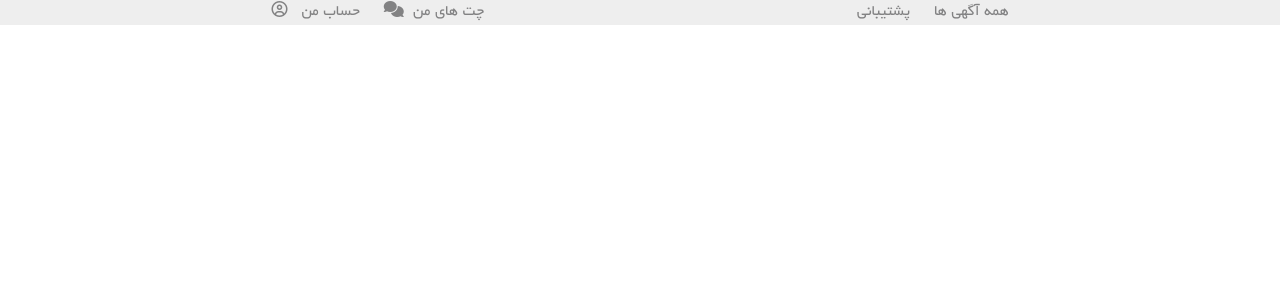
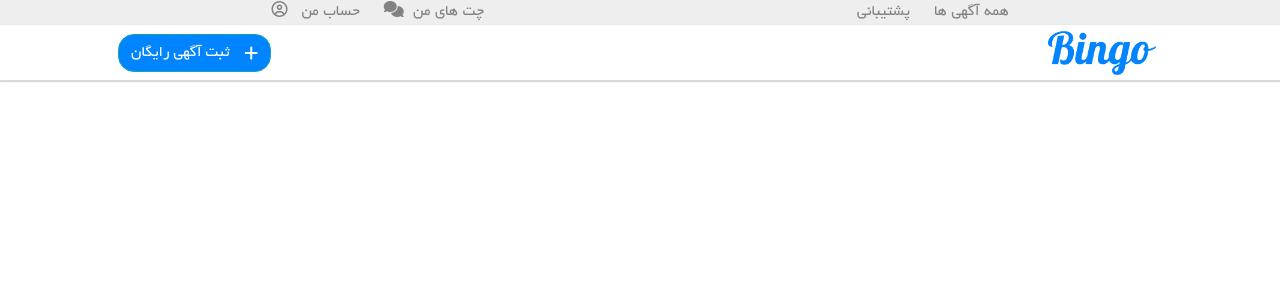
Before and after one commit to Prince989/Bingo_Front, a Nuxt app: page /page in a window 1280 px wide. Shown: the top 300 px of the page. Built offline with nearby package versions, Linux system fonts and the light colour scheme.

Commit message:
initial commit

```diff
--- /dev/null
+++ b/components/headerBT.vue
@@ -0,0 +1,52 @@
+<template>
+  <div>
+    <div class="headerbt-m">
+      <input type="text" class="form-control bg-light text-right" placeholder="...جستجو">
+    </div>
+    <div class="headerbt">
+      <div class="container h-100 d-flex align-items-center pr-5 pl-5">
+        <button class="btn btn-info addbtn d-flex align-items-center" style="font-size: medium"> ثبت آگهی رایگان &nbsp;
+          &nbsp;<i
+            class="fas fa-plus"></i></button>
+        <img src="@/static/Bingo.png" class="d-flex ml-auto" width="120" height="120">
+      </div>
+    </div>
+  </div>
+</template>
+
+<script>
+  export default {
+    name: "headerBT"
+  }
+</script>
+
+<style scoped>
+  .headerbt {
+    height: 55px;
+    color: rgba(234, 248, 255, 0.85);
+    box-shadow: rgba(78, 85, 91, 0.22) 1px 1px 1px 0.8px;
+  }
+
+  .headerbt-m {
+    height: 45px;
+    color: rgba(234, 248, 255, 0.85);
+    box-shadow:1px 0.1px 5px rgba(78, 85, 91, 0.19);
+  }
+  @media only screen and (max-width: 600px) {
+    .headerbt {
+      display: none;
+    }
+  }
+  @media only screen and (min-width: 601px) {
+    .headerbt-m {
+      display: none;
+    }
+  }
+  .addbtn {
+    border-radius: 16px;
+    margin-top: auto;
+    margin-bottom: auto;
+    font-size: smaller;
+    background-color: #0084ff;
+  }
+</style>
--- a/pages/page.vue
+++ b/pages/page.vue
@@ -14,12 +14,17 @@
           </div>
         </div>
       </div>
+    <header-b-t>
+
+    </header-b-t>
   </div>
 </template>
 
 <script>
+  import HeaderBT from "../components/headerBT";
   export default {
-    name: "page"
+    name: "page",
+    components: {HeaderBT}
   }
 </script>
 
```
Also changed, not shown: assets/Bingo.png (added), static/Bingo.png (added).
